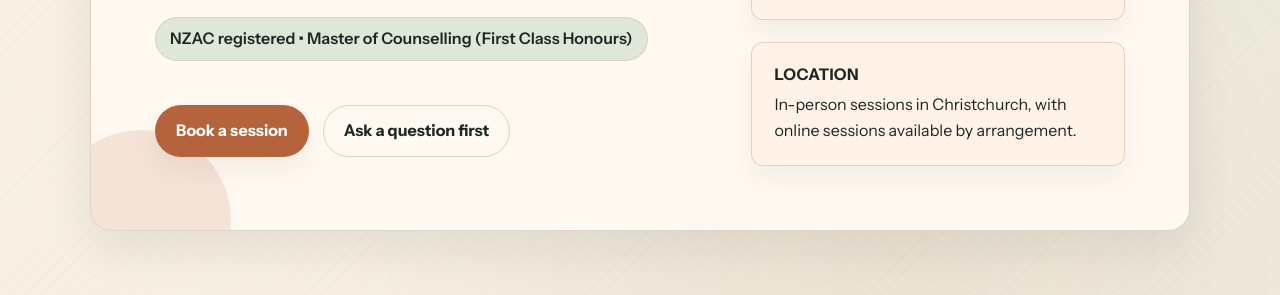
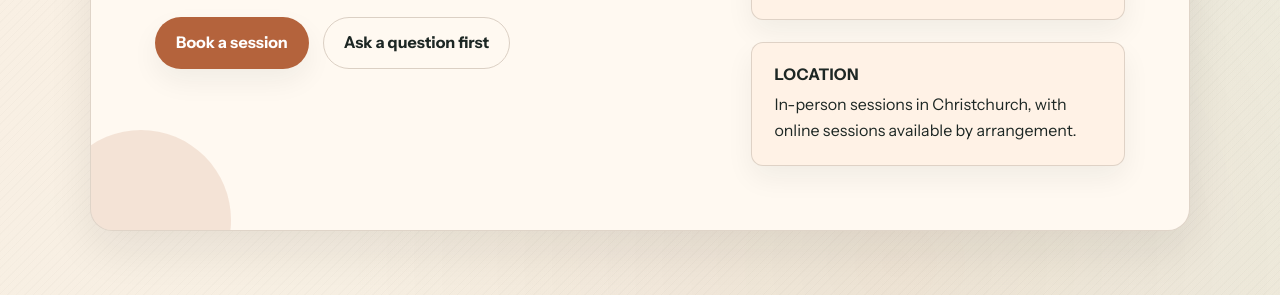
Before and after one commit to StonetoSkyCreations/MM, a plain HTML site: page index.html in a window 1280 px wide. Shown: the part 377-672 px from the top of the page. Drawn offline with Linux system fonts and the light colour scheme.

Commit message:
Removed the hero credential badge so the text/bubble no longer appears on the homepage.

```diff
--- a/assets/css/styles.css
+++ b/assets/css/styles.css
@@ -288,18 +288,6 @@ p {
   font-size: 0.75rem;
   color: var(--ink-soft);
   margin-bottom: var(--space-sm);
-}
-
-.trust-line {
-  display: inline-flex;
-  align-items: center;
-  gap: 8px;
-  padding: 8px 14px;
-  border-radius: 999px;
-  background: rgba(215, 227, 210, 0.8);
-  border: 1px solid rgba(215, 203, 191, 0.8);
-  font-weight: 600;
-  color: var(--ink);
 }
 
 .hero {
--- a/index.html
+++ b/index.html
@@ -79,7 +79,6 @@
           <p class="eyebrow">Christchurch and online</p>
           <h1 id="hero-title">Counselling in Christchurch</h1>
           <p class="lead">Calm, practical, evidence-based support for adults, young people, and whānau &mdash; focused on understanding what is happening and deciding what to do next.</p>
-          <p class="trust-line">NZAC registered &bull; Master of Counselling (First Class Honours)</p>
           <div class="hero-actions">
             <a class="btn btn-primary" href="booking.html">Book a session</a>
             <a class="btn btn-secondary" href="contact.html">Ask a question first</a>
```
